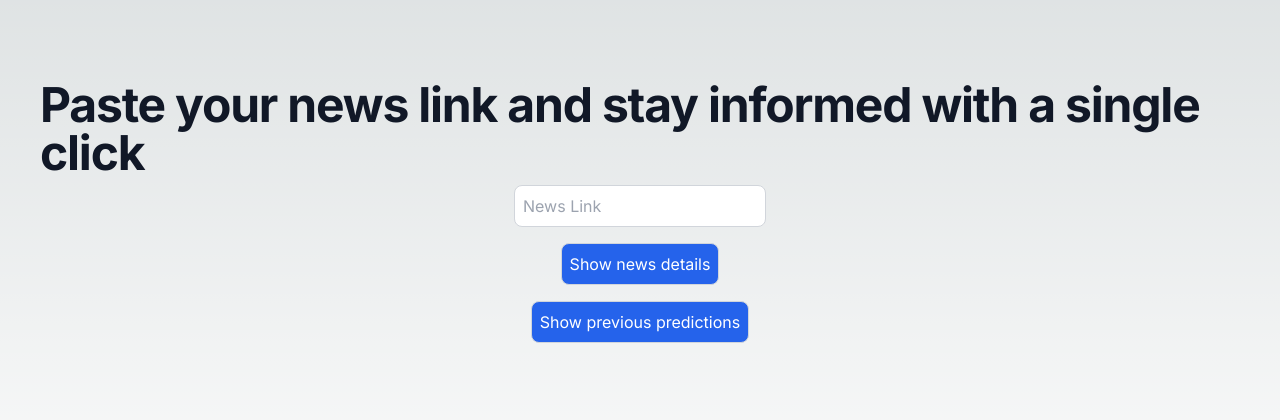
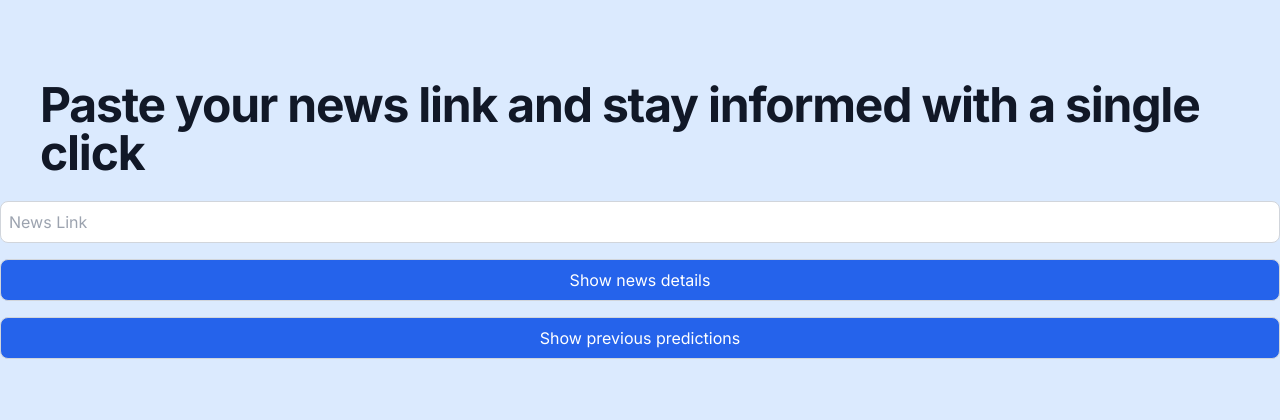
Before and after one commit to aakashsahu1511/news-url, a Next.js app: page / in a window 1280 px wide. Shown: the part 184-604 px from the top of the page. Built offline with nearby package versions, Linux system fonts and the light colour scheme.

Commit message:
style: added  ui improvements

```diff
--- a/app/page.js
+++ b/app/page.js
@@ -77,9 +77,9 @@ export default function Home() {
   };
 
   return (
-    <div className="flex flex-col items-center justify-center min-h-screen py-2">
+    <div className="flex flex-col min-h-screen bg-blue-100 justify-center">
       <label>
-        <h1 className="text-3xl align-text-top items-center font-bold tracking-tight text-gray-900 sm:text-5xl py-2 px-10">
+        <h1 className="text-3xl align-text-top items-center font-bold tracking-tight text-gray-900 sm:text-5xl py-6 px-10">
           Paste your news link and stay informed with a single click
         </h1>
       </label>
@@ -112,7 +112,7 @@ export default function Home() {
       {previousPredictions === undefined ? (
         <></>
       ) : (
-        <div className="flex flex-col items-center justify-center min-h-screen py-2">
+        <div className="py-2">
           <h3 className="text-3xl items-center font-bold tracking-tight text-gray-900 sm:text-3xl py-2 px-10">
             Previous predictions
           </h3>
--- a/components/predictions.js
+++ b/components/predictions.js
@@ -9,11 +9,11 @@ export const Predictions = ({ newsUrl, newsCategory }) => {
     //   </div>
     // </div>
 
-    <div className="flex items-center justify-between">
-      <div className="flex flex-col items-left justify-center py-4 px-10 w-13">
+    <div className="max-w-screen overflow-hidden rounded-xl bg-white m-4 p-4">
+      <div className="flex  justify-center py-4 mx-8  text-justify">
         {newsUrl}
       </div>
-      <div className="flex flex-col items-center justify-center py-4 px-10">
+      <div className="flex items-center justify-center py-1 px-10">
         {newsCategory}
       </div>
     </div>
```
